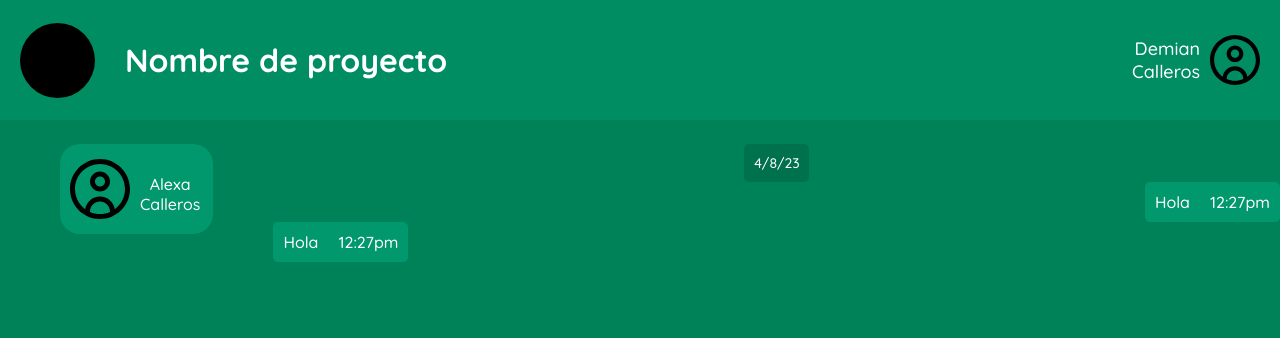
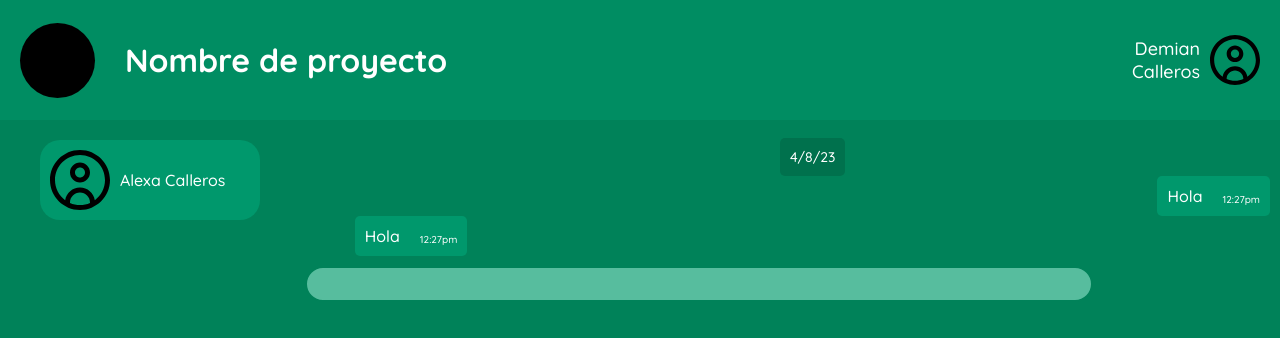
Before and after one commit to Gamequic/MessagesAuthApp, a plain HTML site: page src/home/index.html in a window 1280 px wide. Drawn offline with Linux system fonts and the light colour scheme.

Commit message:
Avances en pantalla de chat y empezando backend

```diff
--- a/src/home/index.css
+++ b/src/home/index.css
@@ -137,6 +137,7 @@ box-shadow: 5px 5px 18px -11px rgba(0,0,0,0.75);
 }
 
 .scroll-container {
+    width: 400px;
     margin-right: auto;
     height: 84vh;
     overflow: auto;
@@ -145,8 +146,8 @@ box-shadow: 5px 5px 18px -11px rgba(0,0,0,0.75);
 .contacts-list li{
     background-color: var(--green);
     border-radius: 20px;
+    width: 200px;
     padding: 10px;
-    margin: 20px;
     display: flex;
 }
 
@@ -165,14 +166,22 @@ box-shadow: 5px 5px 18px -11px rgba(0,0,0,0.75);
     margin-top: 20px;
 }
 
-.messages-container{
+.chat{
     width: 100%;
     margin-top: auto;
     height: 84vh;
+}
+
+.send{
+
+}
+
+.messages-container{
     overflow: auto;
 }
 
 .messages{
+    margin: 10px ;
     display: flex;
     flex-direction: column;
 }
@@ -201,8 +210,9 @@ box-shadow: 5px 5px 18px -11px rgba(0,0,0,0.75);
     border-radius: 5px;
 }
 
-#Time{
-    font-size: 1;
+.time{
+    font-size: x-small;
+    margin-top: auto;
 }
 
 .me{
--- a/src/home/index.html
+++ b/src/home/index.html
@@ -30,20 +30,24 @@
                     </li>
                 </ul>
             </div>
+            <div class="chat">
                 <div class="messages-container">
                     <ul class="messages">
                         <li class="Date">
                             <p>4/8/23</p>
                         </li>
                         <li class="Message me">
-                        <p id="Content">Hola</p>
-                        <p id="Time">12:27pm</p>
+                            <p>Hola</p>
+                            <p class="time">12:27pm</p>
                         </li>
                         <li class="Message other">
-                        <p id="Content">Hola</p>
-                        <p id="Time">12:27pm</p>
+                            <p>Hola</p>
+                            <p class="time">12:27pm</p>
                         </li>
                     </ul>
+                </div>
+                <div class="send"></div>
+                <input>
             </div>
         </div>
     </body>
```
Also changed, not shown: src/createaccout/index.css (+17 -1 lines), src/createaccout/index.html (+4 -0 lines), index.js (added). Lines whose indentation alone changed are shown as unchanged.
